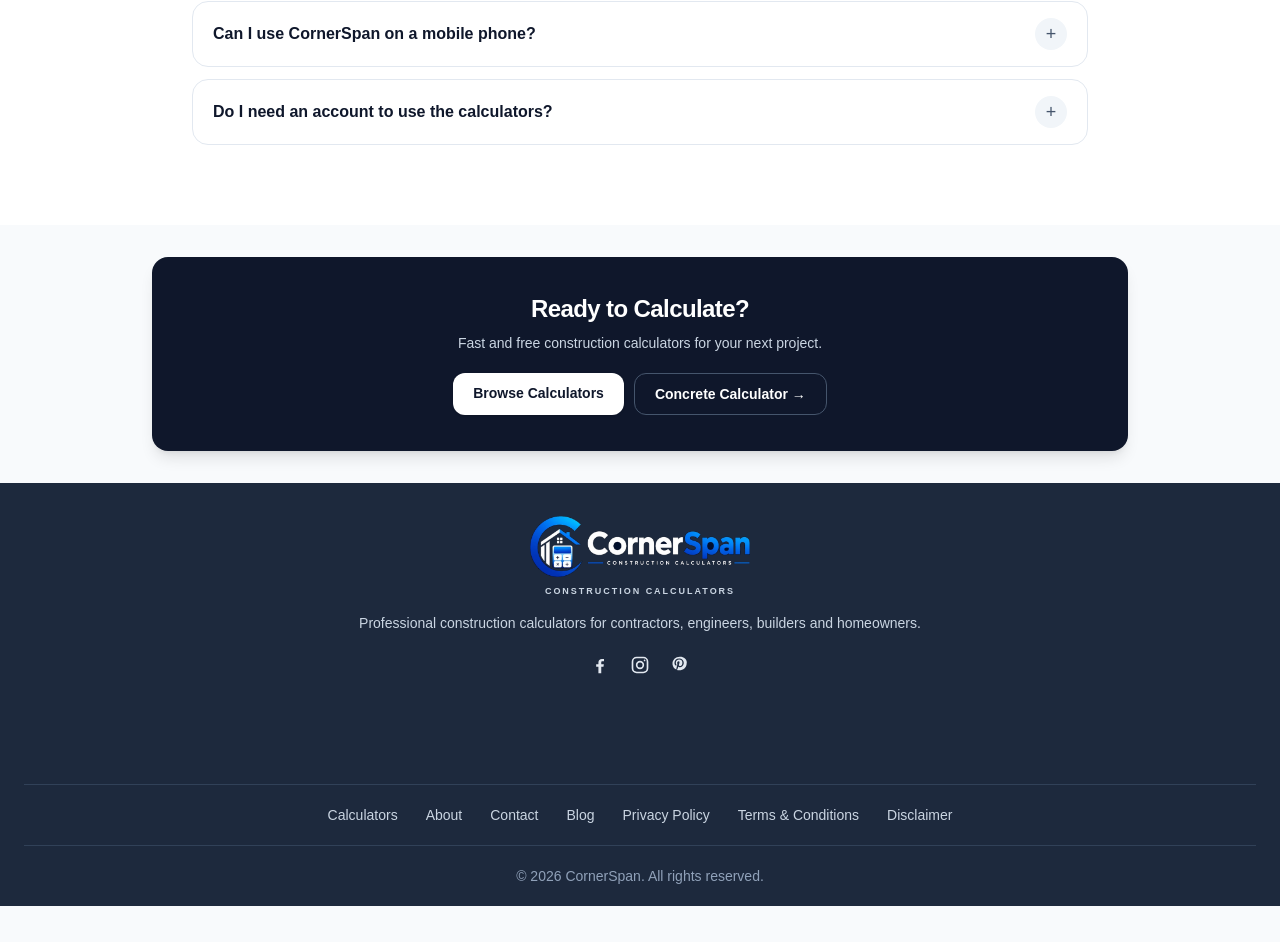
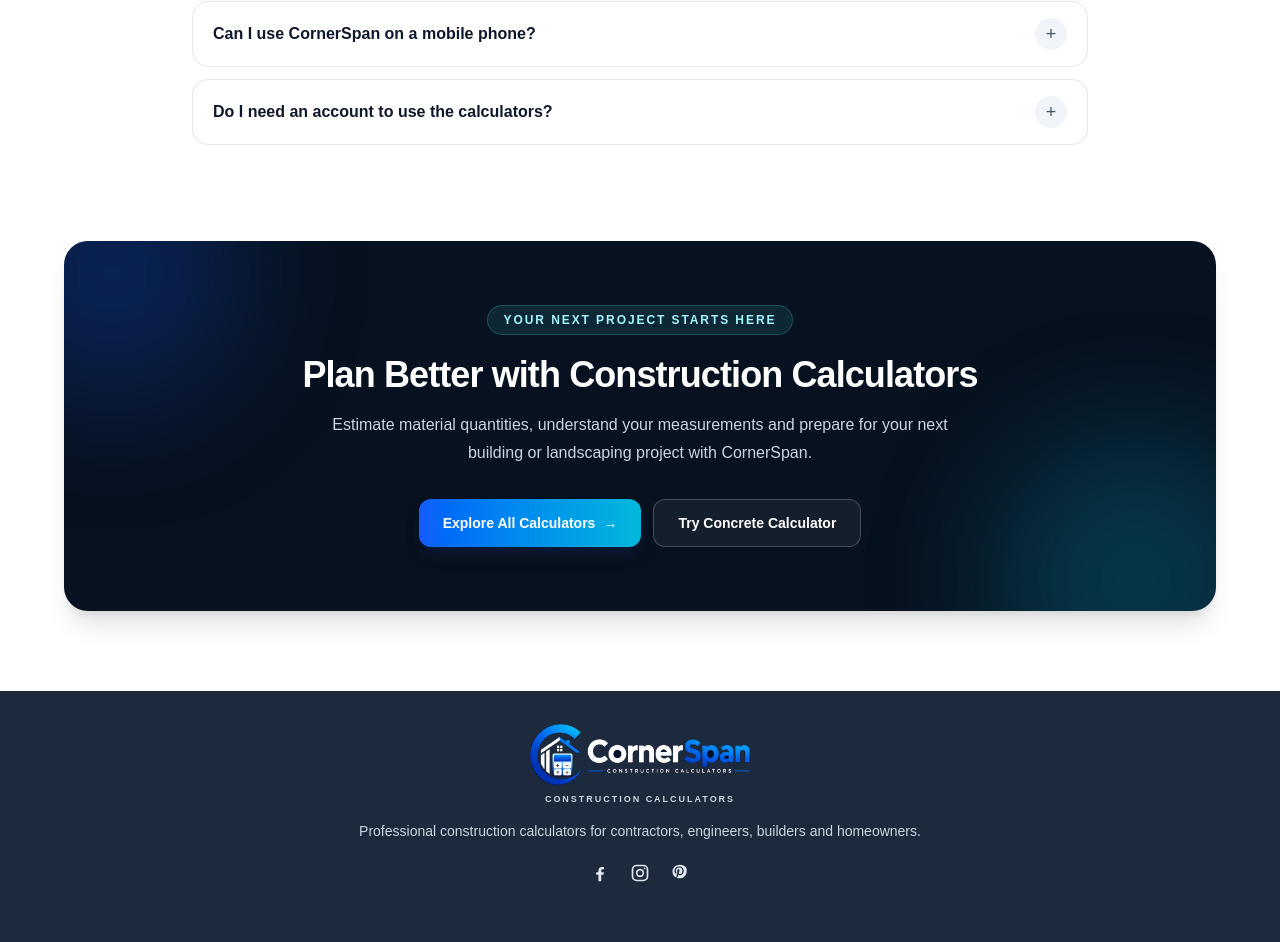
Before and after one commit to km7max-cmd/cornerspan, a Next.js app: page / in a window 1280 px wide. Shown: the part 4162-5104 px from the top of the page. Before the commit the page ends 5068 px from the top, so only its background shows below. Built offline with nearby package versions, Linux system fonts and the light colour scheme.

Commit message:
Refactor CTA component layout and content
Updated the CTA component to enhance styling and content.

```diff
--- a/components/CTA.tsx
+++ b/components/CTA.tsx
@@ -1,34 +1,50 @@
+
 import Link from "next/link";
 
 export default function CTA() {
   return (
-    <section className="mx-auto max-w-5xl px-4 py-8 sm:px-6">
-      <div className="rounded-2xl bg-slate-900 px-5 py-7 text-center text-white shadow-lg sm:px-8 sm:py-9">
+    <section className="bg-white px-5 pb-16 pt-4 sm:px-6 sm:pb-20">
+      <div className="relative isolate mx-auto max-w-6xl overflow-hidden rounded-3xl bg-[#07111f] px-6 py-12 text-center shadow-xl sm:px-10 sm:py-16">
+        <div
+          aria-hidden="true"
+          className="pointer-events-none absolute -left-20 -top-24 h-64 w-64 rounded-full bg-blue-600/25 blur-3xl"
+        />
+        <div
+          aria-hidden="true"
+          className="pointer-events-none absolute -bottom-28 -right-16 h-72 w-72 rounded-full bg-cyan-400/20 blur-3xl"
+        />
 
-        <h2 className="text-xl font-black tracking-tight sm:text-2xl">
-          Ready to Calculate?
+        <div className="relative mx-auto max-w-3xl">
+          <span className="inline-flex rounded-full border border-cyan-300/20 bg-cyan-300/10 px-4 py-1.5 text-xs font-bold uppercase tracking-[0.16em] text-cyan-200">
+            Your next project starts here
+          </span>
+
+          <h2 className="mt-5 text-3xl font-black tracking-tight text-white sm:text-4xl">
+            Plan Better with Construction Calculators
           </h2>
 
-        <p className="mx-auto mt-2 max-w-lg text-xs leading-5 text-slate-300 sm:text-sm">
-          Fast and free construction calculators for your next project.
+          <p className="mx-auto mt-4 max-w-2xl text-sm leading-7 text-slate-300 sm:text-base">
+            Estimate material quantities, understand your measurements and
+            prepare for your next building or landscaping project with
+            CornerSpan.
           </p>
 
-        <div className="mt-5 flex flex-col justify-center gap-2.5 sm:flex-row">
-
+          <div className="mt-8 flex flex-col justify-center gap-3 sm:flex-row">
             <Link
-            href="/#calculators"
-            className="rounded-xl bg-white px-5 py-2.5 text-sm font-bold text-slate-900 shadow-sm transition hover:bg-slate-100"
+              href="/calculators"
+              className="inline-flex min-h-12 items-center justify-center rounded-xl bg-gradient-to-r from-blue-600 to-cyan-500 px-6 py-3 text-sm font-bold text-white shadow-lg shadow-blue-950/40 transition hover:brightness-110 focus-visible:outline-none focus-visible:ring-2 focus-visible:ring-cyan-300"
             >
-            Browse Calculators
+              Explore All Calculators
+              <span aria-hidden="true" className="ml-2">→</span>
             </Link>
 
             <Link
               href="/calculators/concrete"
-            className="rounded-xl border border-slate-600 px-5 py-2.5 text-sm font-bold text-white transition hover:bg-slate-800"
+              className="inline-flex min-h-12 items-center justify-center rounded-xl border border-white/20 bg-white/[0.06] px-6 py-3 text-sm font-bold text-white transition hover:bg-white/10 focus-visible:outline-none focus-visible:ring-2 focus-visible:ring-cyan-300"
             >
-            Concrete Calculator →
+              Try Concrete Calculator
             </Link>
-
+          </div>
         </div>
       </div>
     </section>
```
Lines whose indentation alone changed are shown as unchanged.
